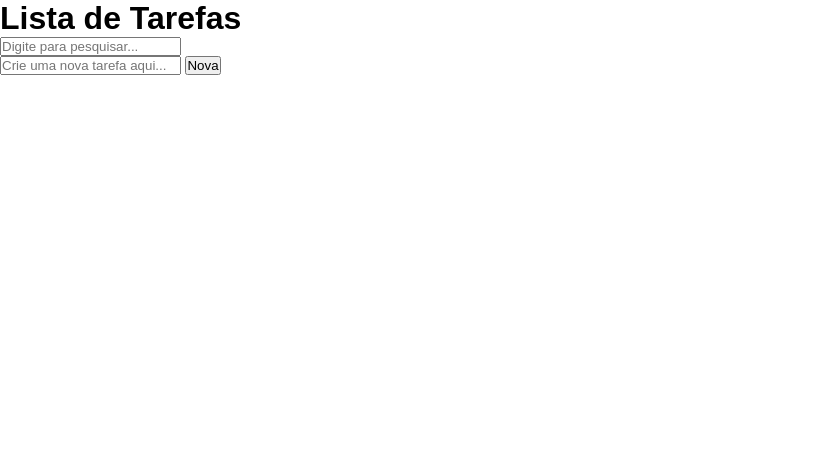
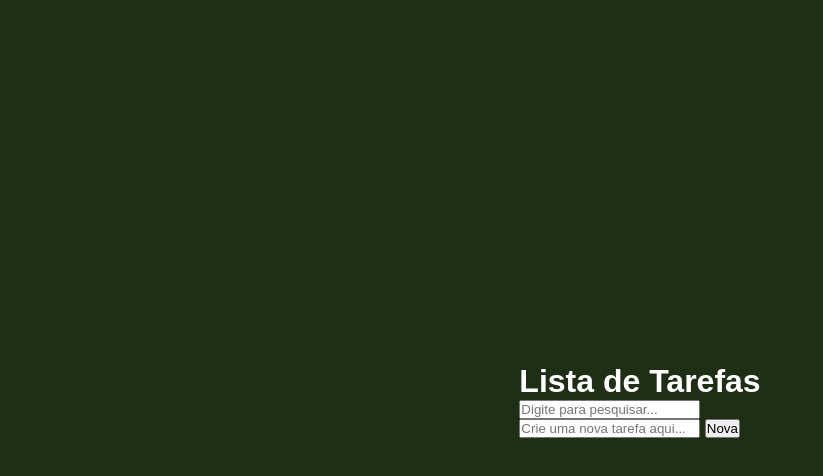
Before and after one commit to sergiocabral/Sample.JavaScript.TodoList.Frontend, a website: page src/public/index.html in a window 1280 px wide. Shown: the whole page, without its empty margins (0-823 px from the left). Drawn offline with Linux system fonts and the light colour scheme.

Commit message:
CSS: estilo para body

```diff
--- a/src/public/style.css
+++ b/src/public/style.css
@@ -4,3 +4,12 @@
   box-sizing: border-box;
   font-family: Arial, sans-serif;
 }
+
+body {
+  background-color: #1f2f16;
+  color: #fff;
+  display: flex;
+  justify-content: center;
+  align-items: center;
+  height: 100vh;
+}
```
